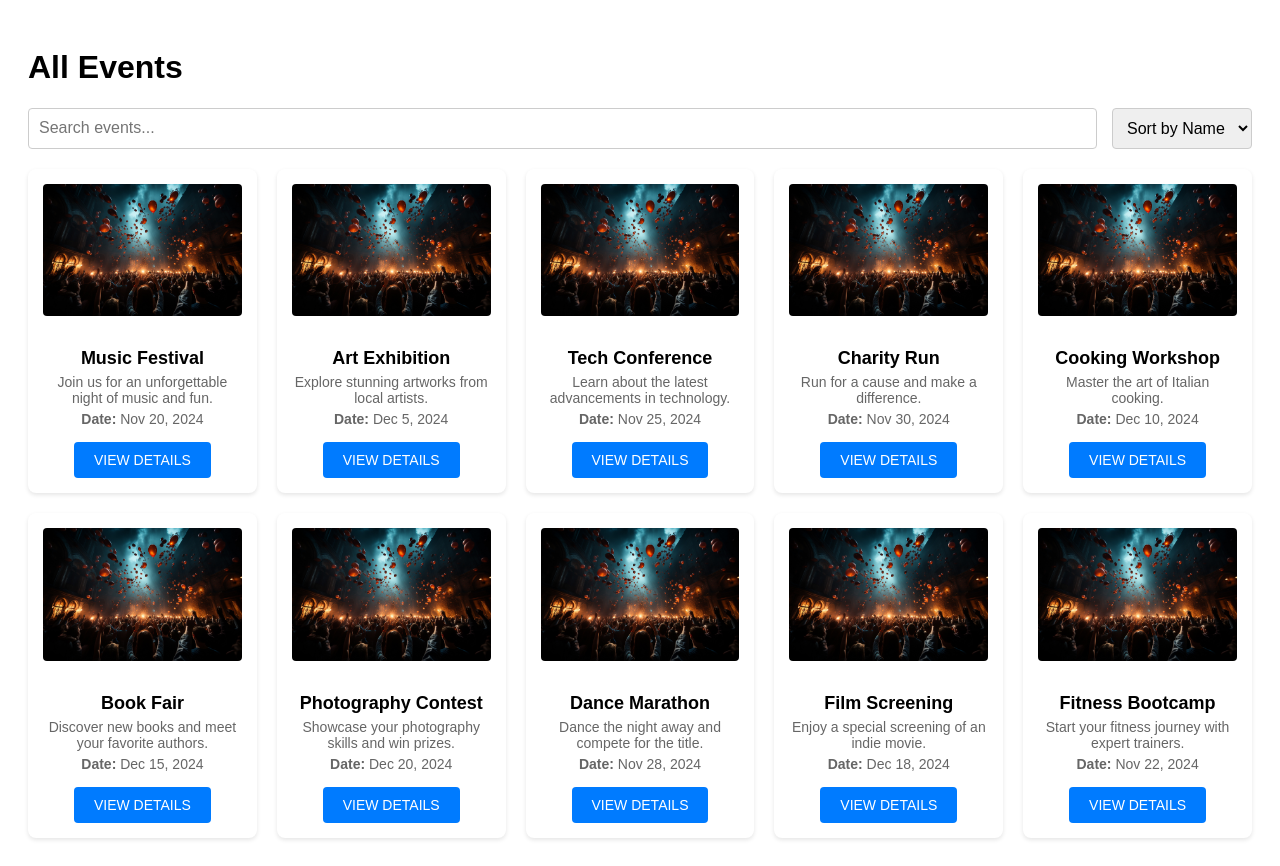
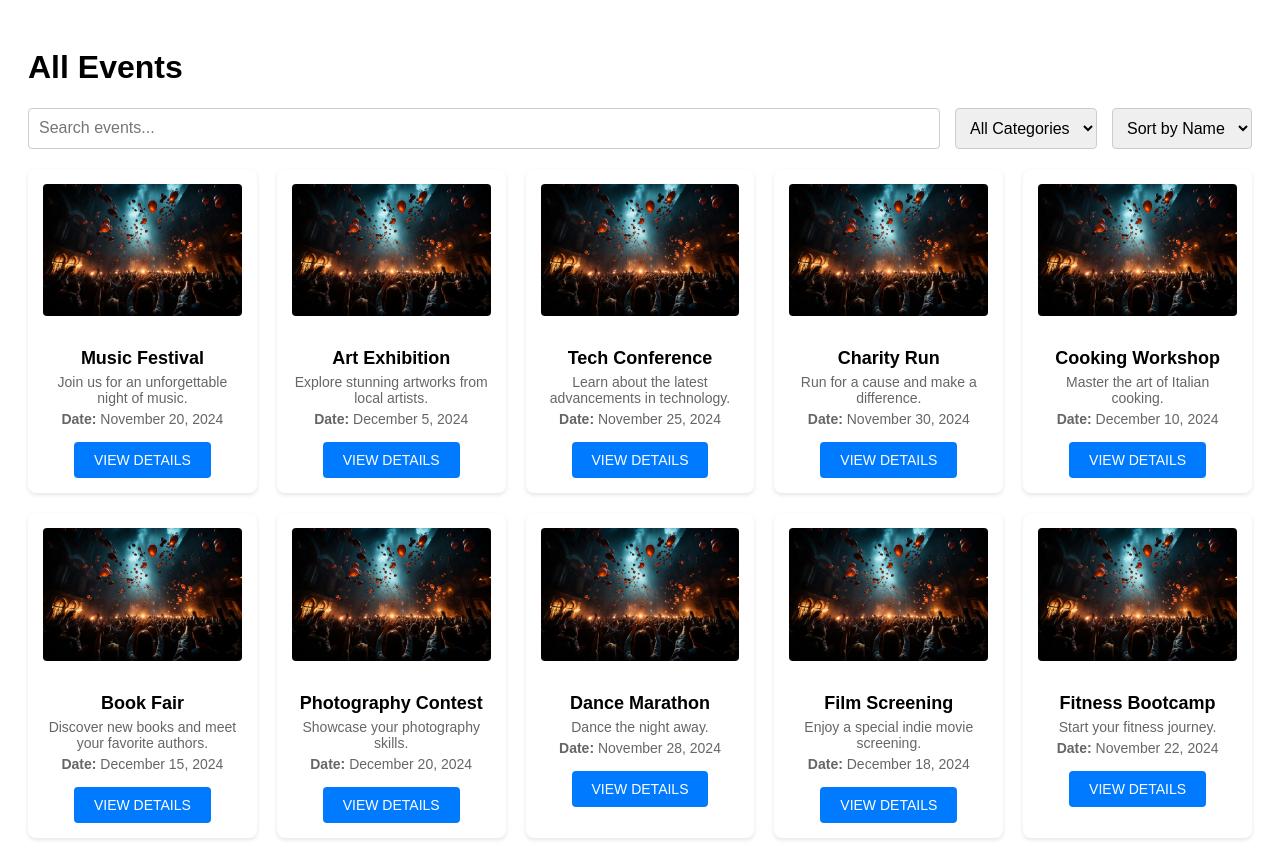
Before and after one commit to AnaaKrunic/event-planner-front, an Angular app in the folder event-planner/: page /all-events in a window 1280 px wide. Built offline with nearby package versions, Linux system fonts and the light colour scheme.

Commit message:
Update all events
Added options to filtrate events by category

```diff
--- a/event-planner/angular.json
+++ b/event-planner/angular.json
@@ -93,5 +93,8 @@
         }
       }
     }
+  },
+  "cli": {
+    "analytics": "fdf592ab-d235-4e4c-ac09-92714a8b7b81"
   }
 }
--- a/event-planner/src/app/all-events/all-events.component.html
+++ b/event-planner/src/app/all-events/all-events.component.html
@@ -1,14 +1,32 @@
 <div class="all-events">
   <h1>All Events</h1>
 
+  <!-- Kontrole za pretragu, filtriranje i sortiranje -->
   <div class="controls">
+    <!-- Polje za pretragu -->
     <input
       type="text"
+      class="search-input"
       placeholder="Search events..."
       [(ngModel)]="searchTerm"
-      (input)="filterEvents()" />
+      (input)="filterAndSortEvents()" />
 
-    <select [(ngModel)]="sortOption" (change)="sortEvents()">
+    <!-- Padajuća lista za filtriranje po kategorijama -->
+    <select class="filter-select" [(ngModel)]="filterCategory" (change)="filterAndSortEvents()">
+      <option value="all">All Categories</option>
+      <option value="Music">Music</option>
+      <option value="Art">Art</option>
+      <option value="Technology">Technology</option>
+      <option value="Fitness">Fitness</option>
+      <option value="Cooking">Cooking</option>
+      <option value="Books">Books</option>
+      <option value="Photography">Photography</option>
+      <option value="Dance">Dance</option>
+      <option value="Film">Film</option>
+    </select>
+
+    <!-- Padajuća lista za sortiranje -->
+    <select class="sort-select" [(ngModel)]="sortOption" (change)="filterAndSortEvents()">
       <option value="name">Sort by Name</option>
       <option value="date">Sort by Date</option>
     </select>
@@ -17,10 +35,10 @@
   <!-- Lista događaja -->
   <div class="event-grid">
     <div class="event-card" *ngFor="let event of filteredEvents">
-      <img [src]="event.image" alt="Event Image" />
+      <img [src]="event.image" alt="{{ event.title }} Image" />
       <h3>{{ event.title }}</h3>
       <p>{{ event.description }}</p>
-      <p><strong>Date:</strong> {{ event.date | date }}</p>
+      <p><strong>Date:</strong> {{ event.date | date: 'longDate' }}</p>
       <button class="details-btn">View Details</button>
     </div>
   </div>
--- a/event-planner/src/app/all-events/all-events.component.ts
+++ b/event-planner/src/app/all-events/all-events.component.ts
@@ -3,40 +3,46 @@ import { Component } from '@angular/core';
 @Component({
   selector: 'app-all-events',
   templateUrl: './all-events.component.html',
-  styleUrls: ['./all-events.component.css']
+  styleUrls: ['./all-events.component.css'],
 })
 export class AllEventsComponent {
-
   events = [
-    { image: 'assets/images/event.jpg', title: 'Music Festival', description: 'Join us for an unforgettable night of music and fun.', date: new Date('2024-11-20') },
-    { image: 'assets/images/event.jpg', title: 'Art Exhibition', description: 'Explore stunning artworks from local artists.', date: new Date('2024-12-05') },
-    { image: 'assets/images/event.jpg', title: 'Tech Conference', description: 'Learn about the latest advancements in technology.', date: new Date('2024-11-25') },
-    { image: 'assets/images/event.jpg', title: 'Charity Run', description: 'Run for a cause and make a difference.', date: new Date('2024-11-30') },
-    { image: 'assets/images/event.jpg', title: 'Cooking Workshop', description: 'Master the art of Italian cooking.', date: new Date('2024-12-10') },
-    { image: 'assets/images/event.jpg', title: 'Book Fair', description: 'Discover new books and meet your favorite authors.', date: new Date('2024-12-15') },
-    { image: 'assets/images/event.jpg', title: 'Photography Contest', description: 'Showcase your photography skills and win prizes.', date: new Date('2024-12-20') },
-    { image: 'assets/images/event.jpg', title: 'Dance Marathon', description: 'Dance the night away and compete for the title.', date: new Date('2024-11-28') },
-    { image: 'assets/images/event.jpg', title: 'Film Screening', description: 'Enjoy a special screening of an indie movie.', date: new Date('2024-12-18') },
-    { image: 'assets/images/event.jpg', title: 'Fitness Bootcamp', description: 'Start your fitness journey with expert trainers.', date: new Date('2024-11-22') },
+    { image: 'assets/images/event.jpg', title: 'Music Festival', description: 'Join us for an unforgettable night of music.', date: new Date('2024-11-20'), category: 'Music' },
+    { image: 'assets/images/event.jpg', title: 'Art Exhibition', description: 'Explore stunning artworks from local artists.', date: new Date('2024-12-05'), category: 'Art' },
+    { image: 'assets/images/event.jpg', title: 'Tech Conference', description: 'Learn about the latest advancements in technology.', date: new Date('2024-11-25'), category: 'Technology' },
+    { image: 'assets/images/event.jpg', title: 'Charity Run', description: 'Run for a cause and make a difference.', date: new Date('2024-11-30'), category: 'Fitness' },
+    { image: 'assets/images/event.jpg', title: 'Cooking Workshop', description: 'Master the art of Italian cooking.', date: new Date('2024-12-10'), category: 'Cooking' },
+    { image: 'assets/images/event.jpg', title: 'Book Fair', description: 'Discover new books and meet your favorite authors.', date: new Date('2024-12-15'), category: 'Books' },
+    { image: 'assets/images/event.jpg', title: 'Photography Contest', description: 'Showcase your photography skills.', date: new Date('2024-12-20'), category: 'Photography' },
+    { image: 'assets/images/event.jpg', title: 'Dance Marathon', description: 'Dance the night away.', date: new Date('2024-11-28'), category: 'Dance' },
+    { image: 'assets/images/event.jpg', title: 'Film Screening', description: 'Enjoy a special indie movie screening.', date: new Date('2024-12-18'), category: 'Film' },
+    { image: 'assets/images/event.jpg', title: 'Fitness Bootcamp', description: 'Start your fitness journey.', date: new Date('2024-11-22'), category: 'Fitness' },
   ];
-
 
   searchTerm: string = '';
   sortOption: string = 'name';
-  filteredEvents = [...this.events]; // Kopija originalnih događaja
+  filterCategory: string = 'all';
 
-  filterEvents() {
-    this.filteredEvents = this.events.filter(event =>
+  filteredEvents = [...this.events];
+
+  filterAndSortEvents() {
+    // Pretraga
+    let tempEvents = this.events.filter(event =>
       event.title.toLowerCase().includes(this.searchTerm.toLowerCase())
     );
-    this.sortEvents(); // Ponovo sortiraj nakon filtriranja
-  }
 
-  sortEvents() {
+    // Filtriranje po kategoriji
+    if (this.filterCategory !== 'all') {
+      tempEvents = tempEvents.filter(event => event.category === this.filterCategory);
+    }
+
+    // Sortiranje
     if (this.sortOption === 'name') {
-      this.filteredEvents.sort((a, b) => a.title.localeCompare(b.title));
+      tempEvents.sort((a, b) => a.title.localeCompare(b.title));
     } else if (this.sortOption === 'date') {
-      this.filteredEvents.sort((a, b) => new Date(a.date).getTime() - new Date(b.date).getTime());
+      tempEvents.sort((a, b) => new Date(a.date).getTime() - new Date(b.date).getTime());
     }
+
+    this.filteredEvents = tempEvents;
   }
 }
```
Also changed, not shown: 1 other file (tests, documents, lock files or other folders).
